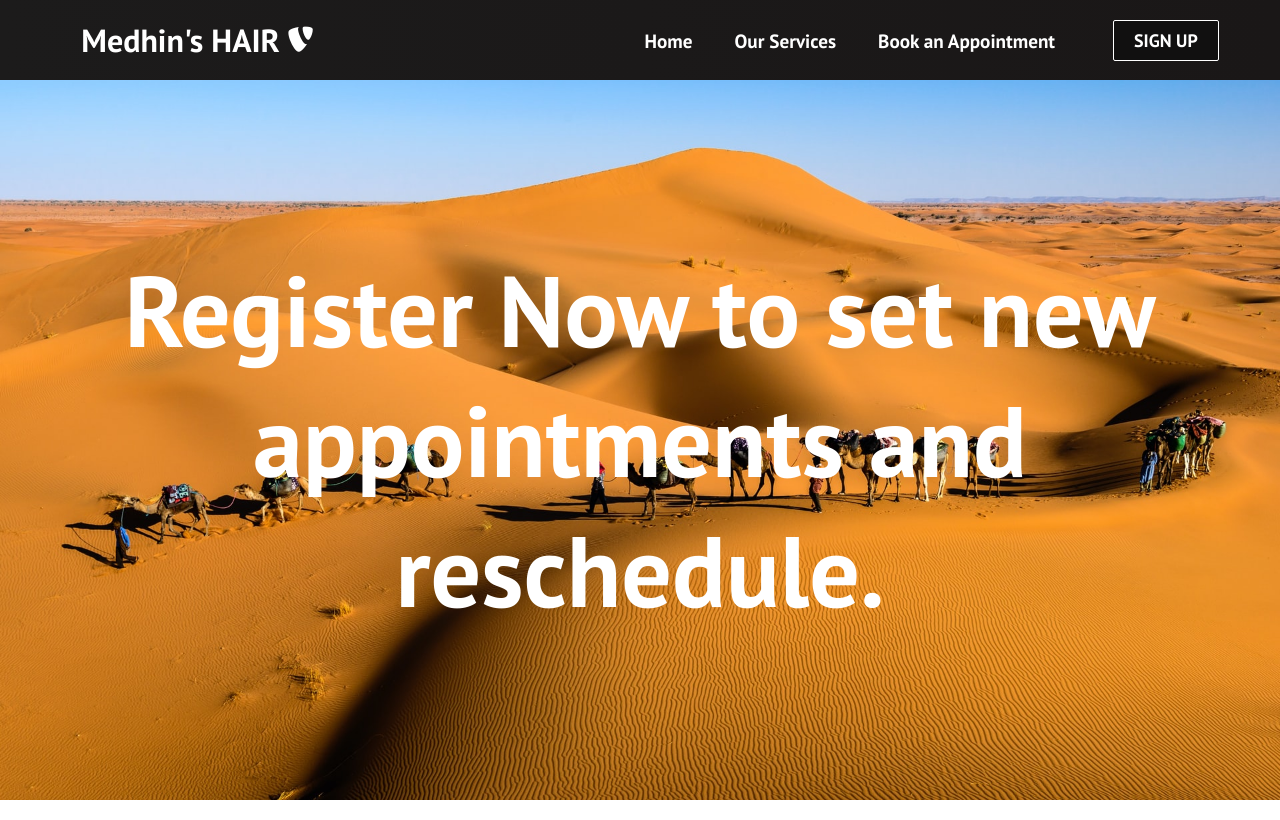
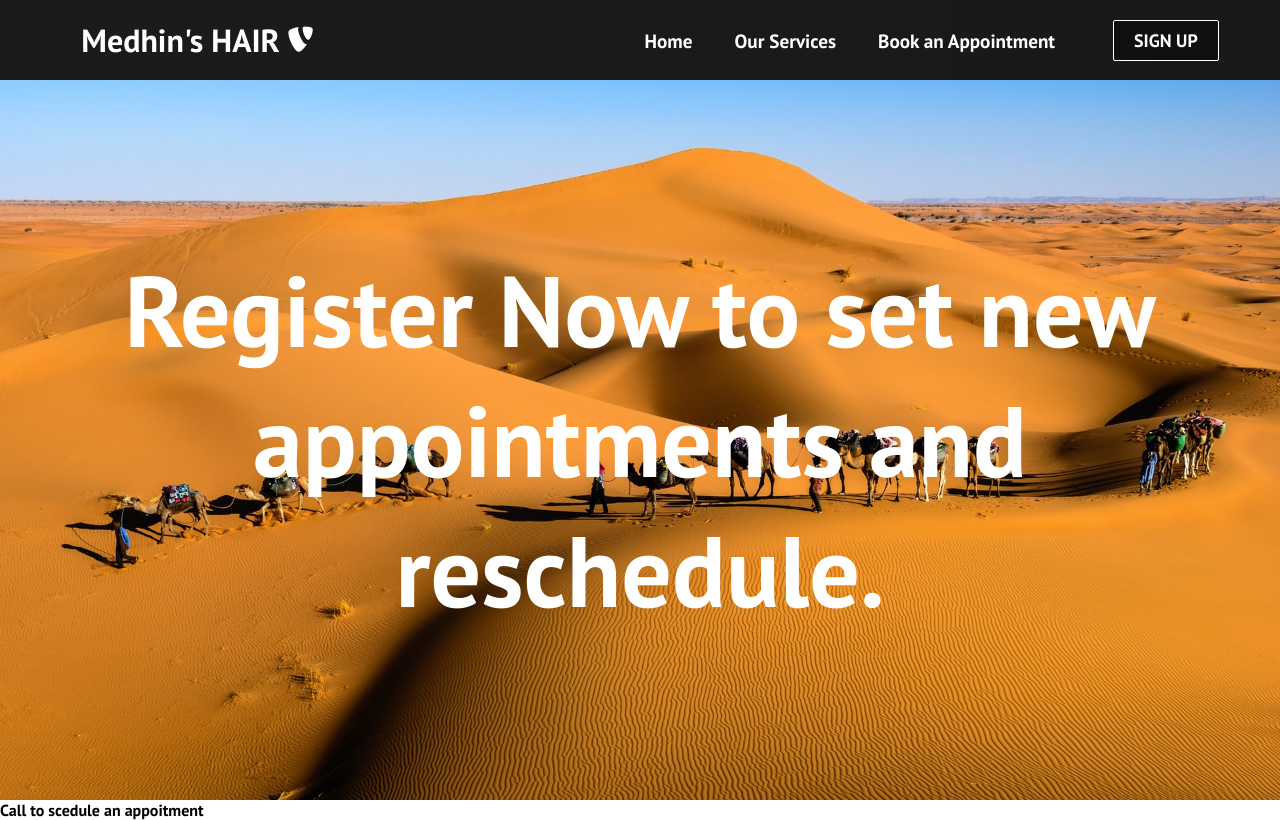
Before and after one commit to samidela/salon, a React (Create React App) app: page /sign-up in a window 1280 px wide. Built offline with nearby package versions, Linux system fonts and the light colour scheme; the HTML template or start-up script is replaced by a standard one.

Commit message:
added a paragraph to the sign up page

```diff
--- a/src/components/pages/SignUp.js
+++ b/src/components/pages/SignUp.js
@@ -2,5 +2,12 @@
 import "../../App.css";
 
 export default function SignUp() {
-  return <h1 className="sign-up">Register Now to set new appointments and reschedule.</h1>;
+  return (
+    <div>
+      <h1 className="sign-up">
+        Register Now to set new appointments and reschedule.
+      </h1>
+      <p>Call to scedule an appoitment</p>
+    </div>
+  );
 }
```
